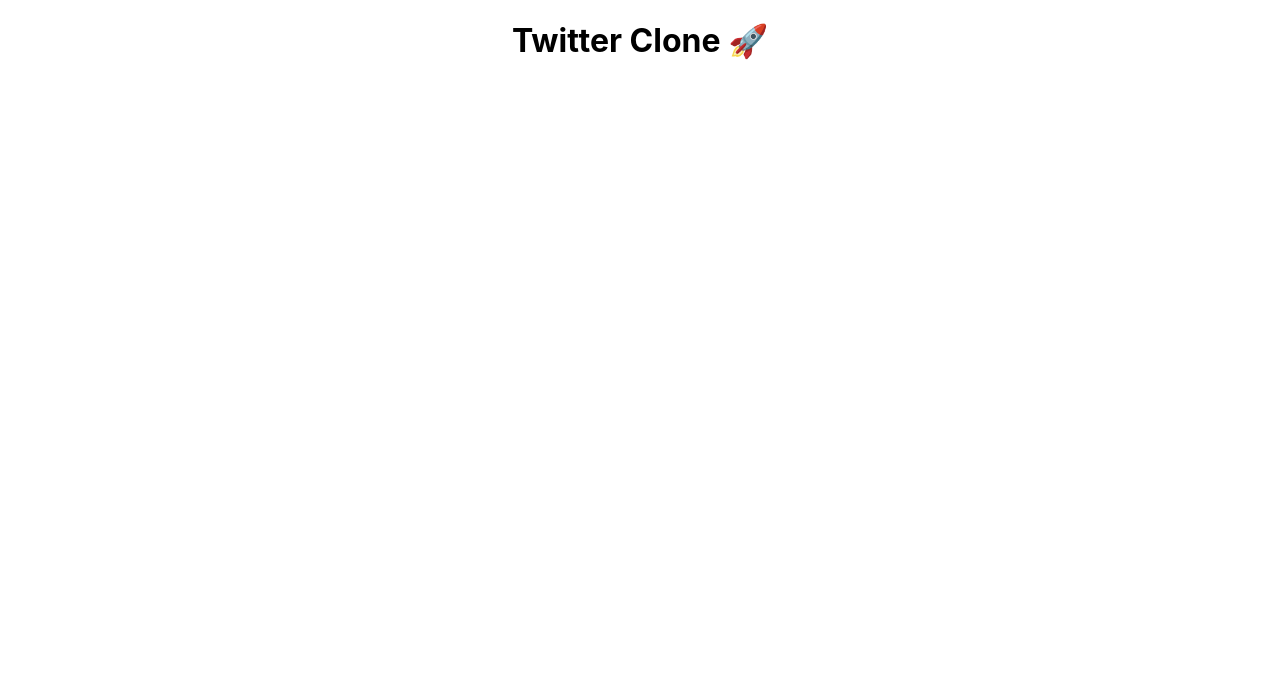
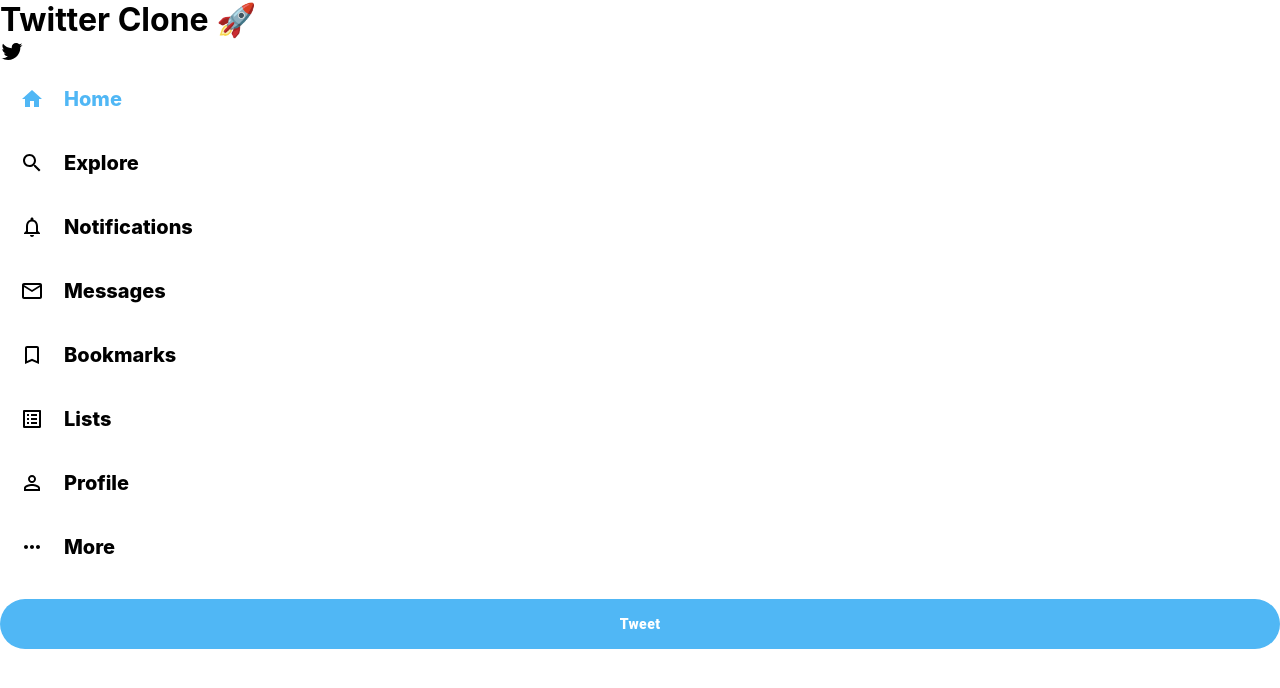
Before and after one commit to ffatihkaradag/twitter-clone, a React (Create React App) app: page / in a window 1280 px wide. Shown: the top 688 px of the page. Built offline with nearby package versions, Linux system fonts and the light colour scheme.

Commit message:
sidebar complated

```diff
--- a/package.json
+++ b/package.json
@@ -3,6 +3,8 @@
   "version": "0.1.0",
   "private": true,
   "dependencies": {
+    "@material-ui/core": "^4.11.0",
+    "@material-ui/icons": "^4.9.1",
     "@testing-library/jest-dom": "^4.2.4",
     "@testing-library/react": "^9.5.0",
     "@testing-library/user-event": "^7.2.1",
--- a/src/App.css
+++ b/src/App.css
@@ -1,38 +1,4 @@
-.App {
-  text-align: center;
+body {
+  --twitter-color: #50b7f5;
+  --twitter-background: #e6ecf0;
 }
-
-.App-logo {
-  height: 40vmin;
-  pointer-events: none;
-}
-
-@media (prefers-reduced-motion: no-preference) {
-  .App-logo {
-    animation: App-logo-spin infinite 20s linear;
-  }
-}
-
-.App-header {
-  background-color: #282c34;
-  min-height: 100vh;
-  display: flex;
-  flex-direction: column;
-  align-items: center;
-  justify-content: center;
-  font-size: calc(10px + 2vmin);
-  color: white;
-}
-
-.App-link {
-  color: #61dafb;
-}
-
-@keyframes App-logo-spin {
-  from {
-    transform: rotate(0deg);
-  }
-  to {
-    transform: rotate(360deg);
-  }
-}
--- a/src/App.js
+++ b/src/App.js
@@ -1,10 +1,16 @@
 import React from "react";
 import "./App.css";
+import Sidebar from "./Sidebar";
 
 function App() {
   return (
-    <div className="App">
+    <div className="app">
       <h1>Twitter Clone 🚀</h1>
+
+      {/*Sidebar*/}
+      <Sidebar />
+      {/*Feed*/}
+      {/*Widgets*/}
     </div>
   );
 }
--- /dev/null
+++ b/src/Sidebar.css
@@ -0,0 +1,10 @@
+.sidebar__tweet {
+  background-color: var(--twitter-color) !important;
+  border: none !important;
+  color: white !important;
+  font-weight: 900 !important;
+  text-transform: initial !important;
+  border-radius: 30px !important;
+  height: 50px !important;
+  margin-top: 20px !important;
+}
--- /dev/null
+++ b/src/Sidebar.js
@@ -0,0 +1,37 @@
+import React from "react";
+import "./Sidebar.css";
+import SidebarOption from "./SidebarOption";
+
+//icons
+import TwitterIcon from "@material-ui/icons/Twitter";
+import HomeIcon from "@material-ui/icons/Home";
+import SearchIcon from "@material-ui/icons/Search";
+import NotificationsNoneIcon from "@material-ui/icons/NotificationsNone";
+import MailOutlineIcon from "@material-ui/icons/MailOutline";
+import BookmarkBorderIcon from "@material-ui/icons/BookmarkBorder";
+import ListAltIcon from "@material-ui/icons/ListAlt";
+import PermIdentityIcon from "@material-ui/icons/PermIdentity";
+import MoreHorizIcon from "@material-ui/icons/MoreHoriz";
+import { Button } from "@material-ui/core";
+function Sidebar() {
+  return (
+    <div className="sidebar">
+      <TwitterIcon />
+      <SidebarOption active Icon={HomeIcon} text="Home" />
+      <SidebarOption Icon={SearchIcon} text="Explore" />
+      <SidebarOption Icon={NotificationsNoneIcon} text="Notifications" />
+      <SidebarOption Icon={MailOutlineIcon} text="Messages" />
+      <SidebarOption Icon={BookmarkBorderIcon} text="Bookmarks" />
+      <SidebarOption Icon={ListAltIcon} text="Lists" />
+      <SidebarOption Icon={PermIdentityIcon} text="Profile" />
+      <SidebarOption Icon={MoreHorizIcon} text="More" />
+
+      {/* Button -> Tweet */}
+      <Button variant="outlined" className="sidebar__tweet" fullWidth>
+        Tweet
+      </Button>
+    </div>
+  );
+}
+
+export default Sidebar;
--- /dev/null
+++ b/src/SidebarOption.css
@@ -0,0 +1,23 @@
+.sidebarOption {
+  display: flex;
+  align-items: center;
+  cursor: pointer;
+}
+.sidebarOption:hover {
+  background-color: #e8f5fe;
+  border-radius: 30px;
+  color: var(--twitter-color);
+  transition: color 100ms ease-out;
+}
+.sidebarOption > .MuiSvgIcon-root {
+  padding: 20px;
+}
+.sidebarOption > h2 {
+  font-weight: 800;
+  font-size: 20px;
+  margin-right: 20px;
+}
+
+.sidebarOption--active {
+  color: var(--twitter-color);
+}
--- /dev/null
+++ b/src/SidebarOption.js
@@ -0,0 +1,12 @@
+import React from "react";
+import "./SidebarOption.css";
+function SidebarOption({ active, text, Icon }) {
+  return (
+    <div className={`sidebarOption ${active && "sidebarOption--active"}`}>
+      <Icon />
+      <h2>{text}</h2>
+    </div>
+  );
+}
+
+export default SidebarOption;
--- a/src/index.css
+++ b/src/index.css
@@ -1,13 +1,16 @@
+* {
+  margin: 0;
+}
 body {
   margin: 0;
-  font-family: -apple-system, BlinkMacSystemFont, 'Segoe UI', 'Roboto', 'Oxygen',
-    'Ubuntu', 'Cantarell', 'Fira Sans', 'Droid Sans', 'Helvetica Neue',
+  font-family: -apple-system, BlinkMacSystemFont, "Segoe UI", "Roboto", "Oxygen",
+    "Ubuntu", "Cantarell", "Fira Sans", "Droid Sans", "Helvetica Neue",
     sans-serif;
   -webkit-font-smoothing: antialiased;
   -moz-osx-font-smoothing: grayscale;
 }
 
 code {
-  font-family: source-code-pro, Menlo, Monaco, Consolas, 'Courier New',
+  font-family: source-code-pro, Menlo, Monaco, Consolas, "Courier New",
     monospace;
 }
```
Also changed, not shown: 1 other file (tests, documents, lock files or other folders).
